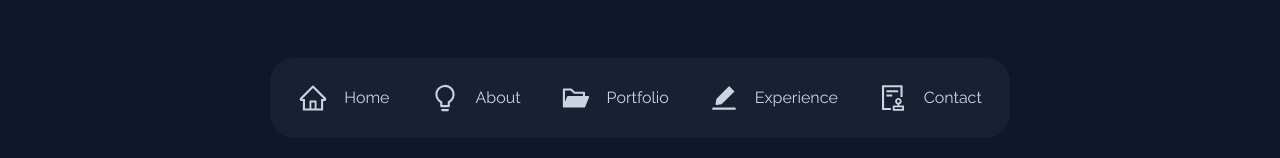
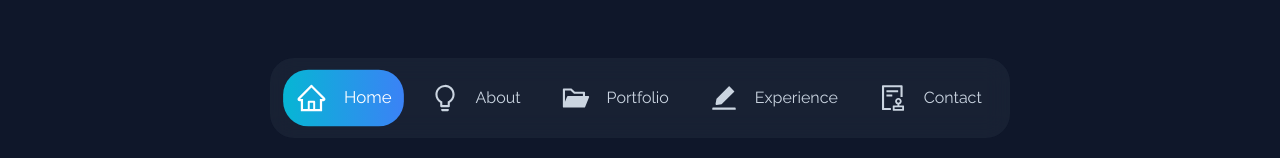
Before and after one commit to Parmvir-Grewal/personal-portfolio-website, a React (Create React App) app: page / in a window 1280 px wide. Shown: the part 642-800 px from the top of the page. Built offline with nearby package versions, Linux system fonts and the light colour scheme.

Commit message:
add active nav while scrolling

```diff
--- a/src/components/About.jsx
+++ b/src/components/About.jsx
@@ -5,7 +5,7 @@ import 'aos/dist/aos.css';
 const About = () => {
   AOS.init()
   return (
-    <div name="about" className='w-full  bg-slate-900 pb-20 ' >
+    <div id="about" className='w-full  bg-slate-900 pb-20 ' >
         <div className='max-w-7xl p-6  border rounded-lg shadow  bg-slate-800 backdrop-blur-md bg-slate-800/60 border-slate-700 lg:mx-auto flex flex-col mx-5' >
             <div className='pb-8'>
                 <p className='text-4xl font-bold inline border-b-4 border-slate-400 text-slate-200'>About</p>
--- a/src/components/Contact.jsx
+++ b/src/components/Contact.jsx
@@ -5,8 +5,8 @@ import 'aos/dist/aos.css';
 function Contact() {
     AOS.init();
   return (
-    <div name='contact' className='w-full  bg-slate-900 p-4 '>
-        <div className='flex flex-col p-4 justify-center max-w-7xl mx-auto mb-16'>
+    <div name='contact' className='w-full  bg-slate-900 p-4 h-screen'>
+        <div className='flex flex-col p-4 justify-center max-w-7xl mx-auto mb-16 h-full'>
             <div className='pb-8'>
                 <p className='text-4xl font-bold inline border-b-4 border-slate-400 text-slate-200'>Contact</p>
                 <p className='py-6 text-md text-slate-400'>Submit the form below if you would like to get in touch with me</p>
--- a/src/components/NavBar.jsx
+++ b/src/components/NavBar.jsx
@@ -17,6 +17,7 @@ const NavBar = () => {
             <AiOutlineHome size={30}/> <span className="hidden md:block pl-4" >Home</span>
         </>
     ),
+    offset: 0,
     },
     {
       id: 2,
@@ -26,6 +27,7 @@ const NavBar = () => {
             <AiOutlineBulb size={30}/><span className="hidden md:block pl-4" >About</span>
         </>
     ),
+    offset: -50,
     },
     {
       id: 3,
@@ -35,6 +37,7 @@ const NavBar = () => {
             <AiFillFolderOpen size={30}/><span className="hidden md:block pl-4" >Portfolio</span>
         </>
     ),
+    offset: -50,
     },
     {
       id: 4,
@@ -44,6 +47,7 @@ const NavBar = () => {
             <AiFillEdit size={30}/><span className="hidden md:block pl-4" >Experience</span>
         </>
     ),
+    offset: 0,
     },
     {
       id: 5,
@@ -53,14 +57,18 @@ const NavBar = () => {
             <AiOutlineAudit size={30}/><span className=" hidden md:block pl-4" >Contact</span>
         </>
     ),
+    offset: 0,
     },
   ];
   return (
     <div id="#nav" className="w-full  fixed bottom-0 z-10">
       <div className="flex justify-center items-center h-20 mb-5 mx-auto text-white bg-slate-800 backdrop-blur-md bg-slate-800/60 z-10 rounded-3xl w-fit">
       <ul className="flex mx-2" data-aos='fade-up' data-aos-anchor="#home">
-          {links.map(({id, link, child, name})=> (
-            <li key={id} className=" cursor-pointer text-slate-400"> <Link to={link} smooth duration={500} className="flex justify-between items-center text-slate-300 hover:bg-gradient-to-r from-cyan-500 to-blue-500 hover:text-white rounded-3xl hover:scale-105 duration-200 p-3 mx-2">{child}{name}</Link></li>
+          {links.map(({id, link, child, name, offset})=> (
+            <li key={id} className=" cursor-pointer text-slate-400"> <Link activeClass='active'
+            spy={true} offset={offset} to={link} smooth duration={500} className="flex justify-between items-center text-slate-300 hover:bg-gradient-to-r from-cyan-500 to-blue-500 hover:text-white rounded-3xl hover:scale-105
+            [&.active]:bg-gradient-to-r from-cyan-500 to-blue-500 [&.active]:text-white [&.active]:scale-105
+            duration-200 p-3 mx-2 ">{child}{name}</Link></li>
           ))}
         </ul>
       </div>
```
